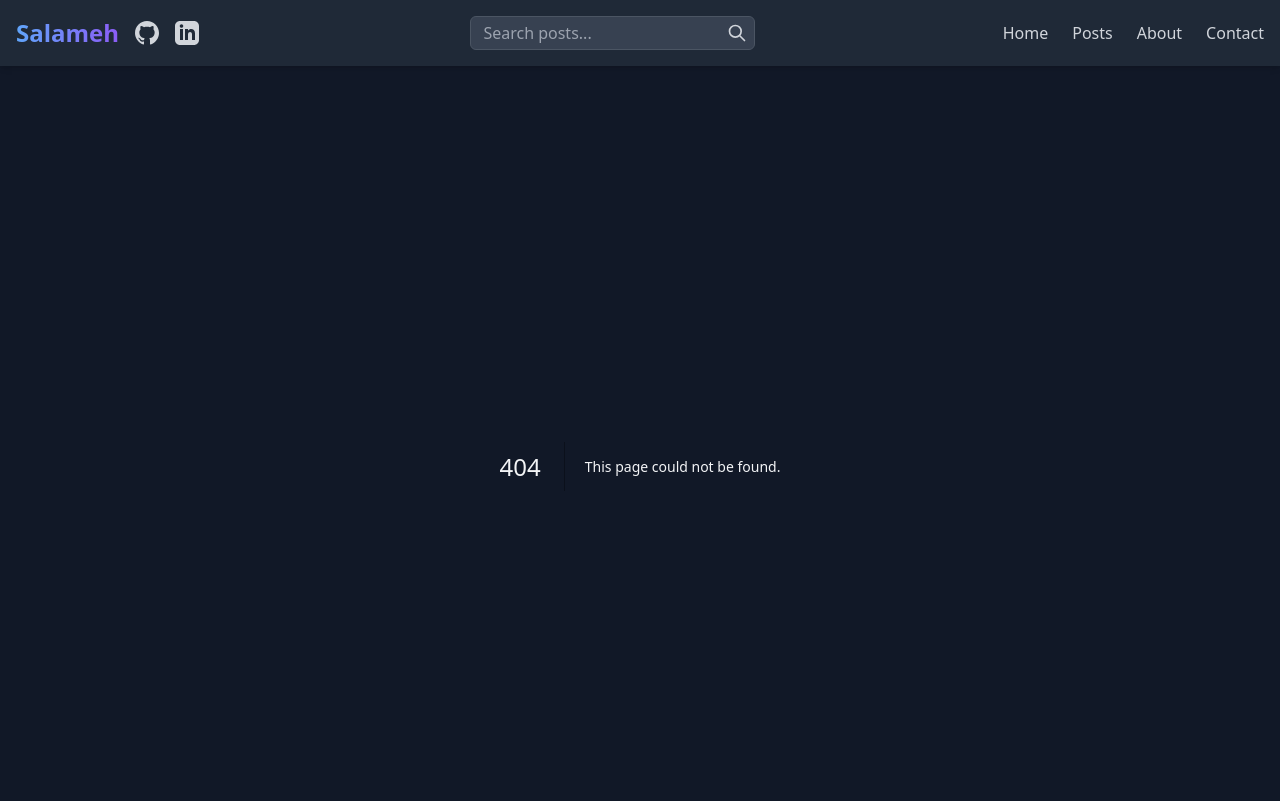
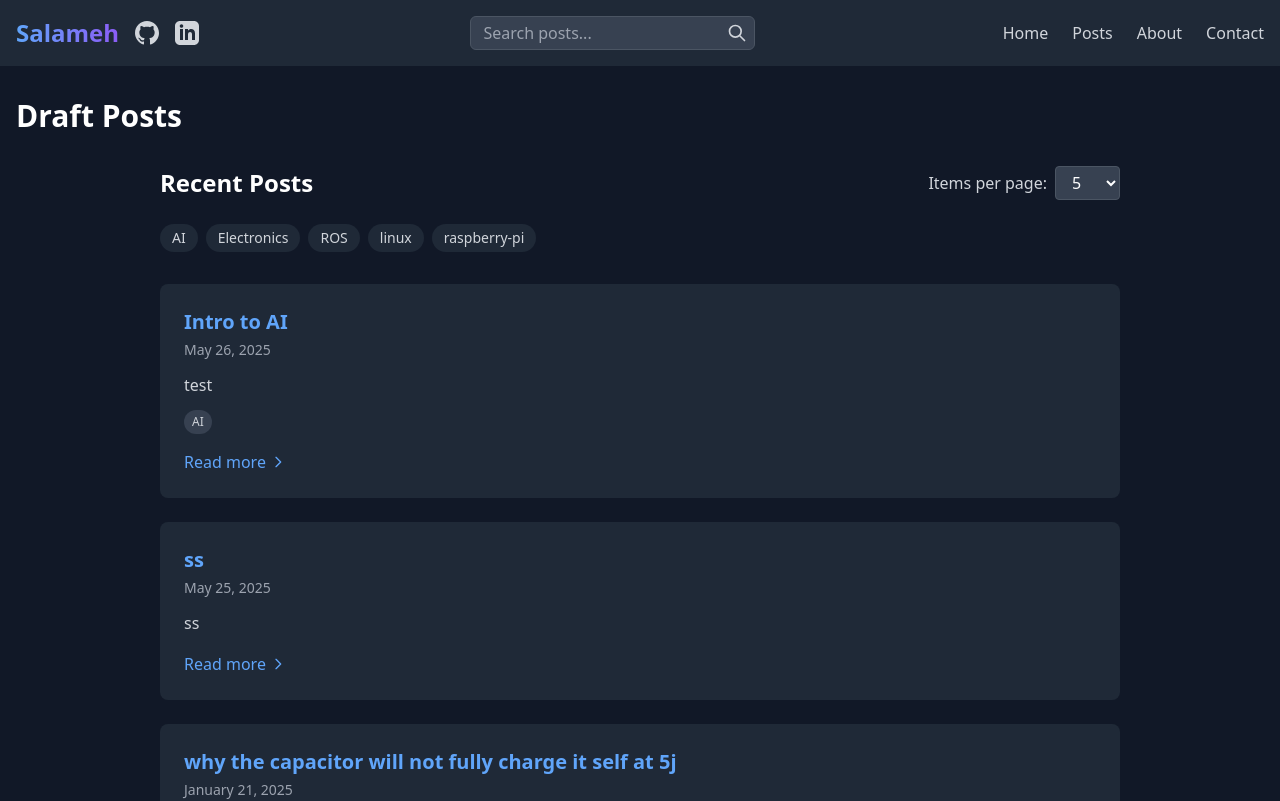
Before and after one commit to abda-s/my-next-blog, a Next.js app: page /drafts in a window 1280 px wide. Before the commit this address had no page. Shown: the top 801 px of the page. Built offline with nearby package versions, Linux system fonts and the light colour scheme.

Commit message:
added the drafts page

```diff
--- /dev/null
+++ b/app/drafts/page.tsx
@@ -0,0 +1,17 @@
+import { getPosts } from '../lib/posts';
+import PostsList from '../components/PostsList';
+import { Post } from '../types';
+
+export default async function DraftsPage() {
+  const allPosts = await getPosts(true);
+  const draftPosts = allPosts.filter((post: Post) => post.draft === true);
+
+  return (
+    <main className="min-h-screen bg-gray-900 text-white py-8">
+      <div className="container mx-auto px-4">
+        <h1 className="text-3xl font-bold mb-8">Draft Posts</h1>
+        <PostsList posts={draftPosts} />
+      </div>
+    </main>
+  );
+}
```
